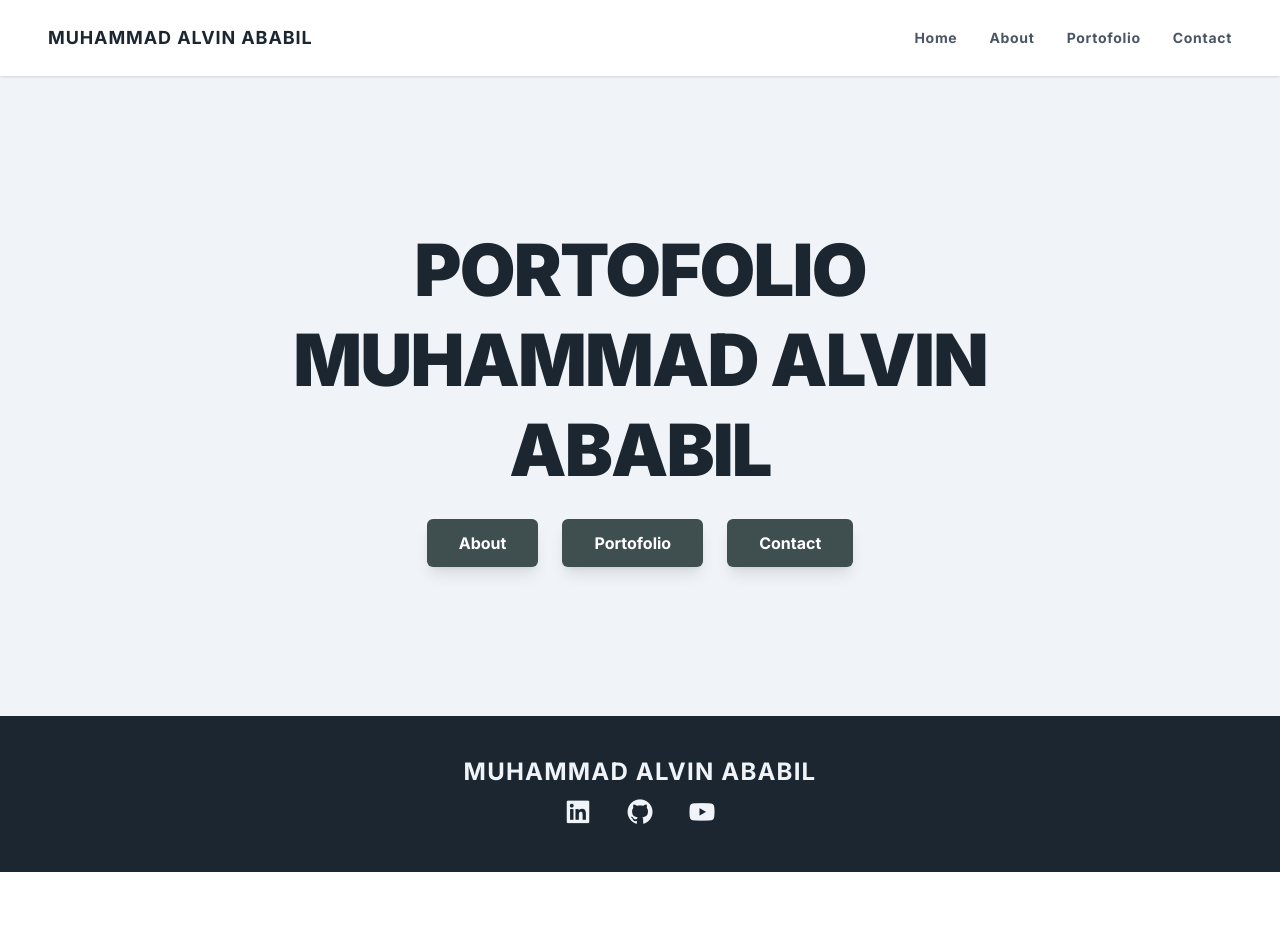
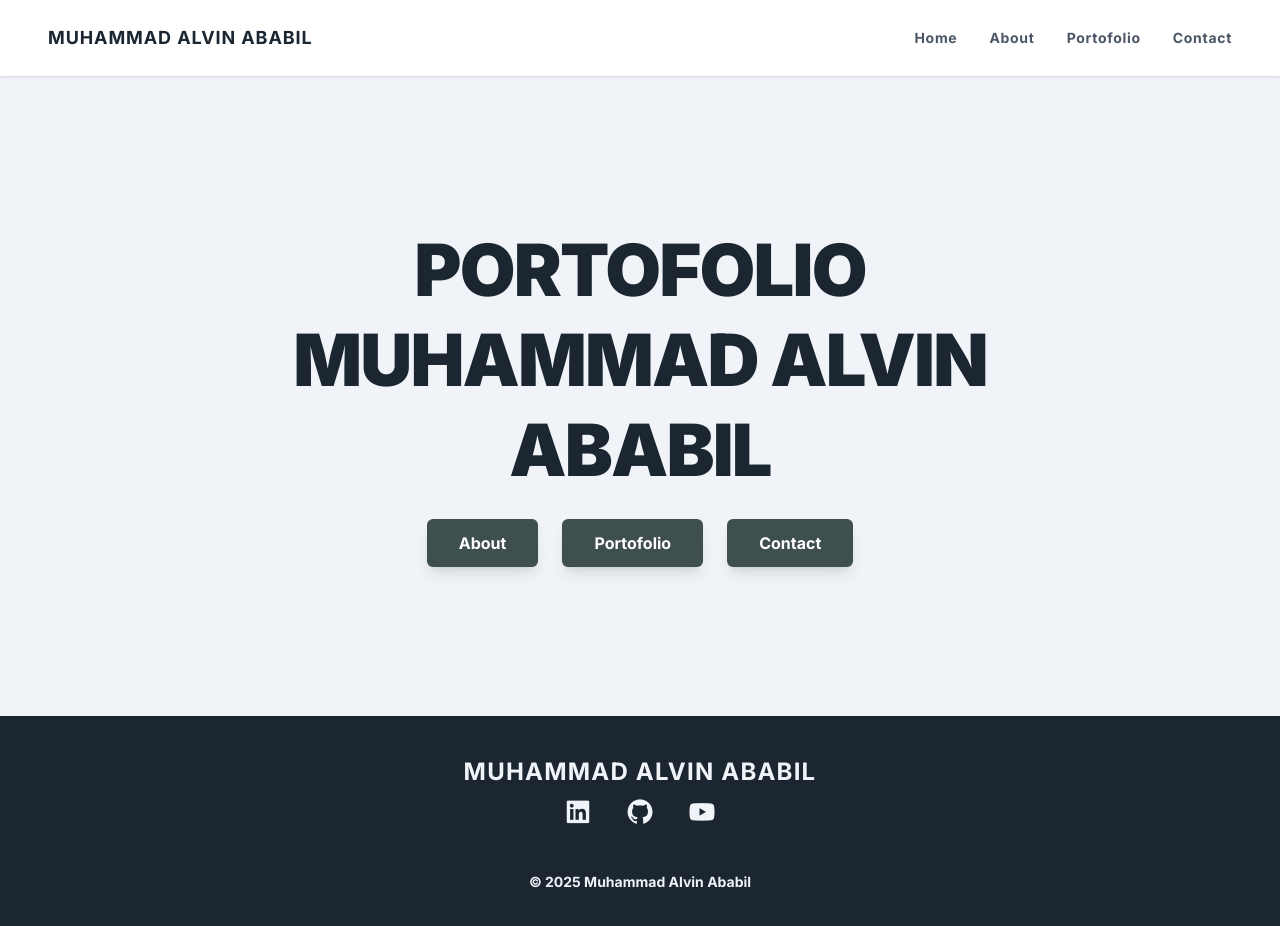
Before and after one commit to NeoRyumasil/WebPortofolio, a Next.js app: page / in a window 1280 px wide. Shown: the top 926 px of the page. Before the commit the page ends 872 px from the top, so only its background shows below. Built offline with nearby package versions, Linux system fonts and the light colour scheme.

Commit message:
ADD : Copyright and Personal Website Portofolio in Website Portofolio

```diff
--- a/src/components/Footer.tsx
+++ b/src/components/Footer.tsx
@@ -9,6 +9,9 @@ export default function Footer() {
             <a href={footerData[0].githubLink} target="_blank" className="hover:text-gray-400 transition-colors"><i className="bx bxl-github"></i></a>
             <a href={footerData[0].youtubeLink} target="_blank" className="hover:text-red-500 transition-colors"><i className="bx bxl-youtube"></i></a>
           </div>
+          <div className="items-center justify-center text-center text-[#F0F4F8] p-10">
+            <p className="text-sm font-bold">&copy; 2025 Muhammad Alvin Ababil</p>
+          </div>
         </footer>
     );
 }
--- a/src/data/content.ts
+++ b/src/data/content.ts
@@ -103,6 +103,14 @@ export const webPortofolioData = [
         desc: "MoneyTime adalah aplikasi manajemen waktu dan keuangan. Dalam aplikasi ini pengguna dapat memanajemen waktu mereka seperti, penjadwalan, hingga perhitungan waktu. Pengguna juga dapat memanajemen keuangan mereka, seperti mencatat pemasukkan atau pengeluaran sehari-hari dan perhitungan budget keuangan. Terdapat Juga fitur asisten AI yang dapat memberikan rekomendasi manajemen waktu dan keuangan berdasarkan data pengguna.",
         link : "https://moneytime-one.vercel.app",
         stack: ["Flask", "HTML", "CSS", "JavaScript", "PostgreSQL", "Groq"],
+        category: "web"
+    },
+    {
+        title: "Website Portofolio",
+        imageSrc: "/Datas/WebCards/WebPortofolio.png",
+        desc: "Website portofolio saya.",
+        link : "https://web-portofolio-sable-iota.vercel.app",
+        stack: ["Next.js", "Tailwind CSS"],
         category: "web"
     }
 ];
```
Also changed, not shown: public/Datas/WebCards/WebPortofolio.png (added).
